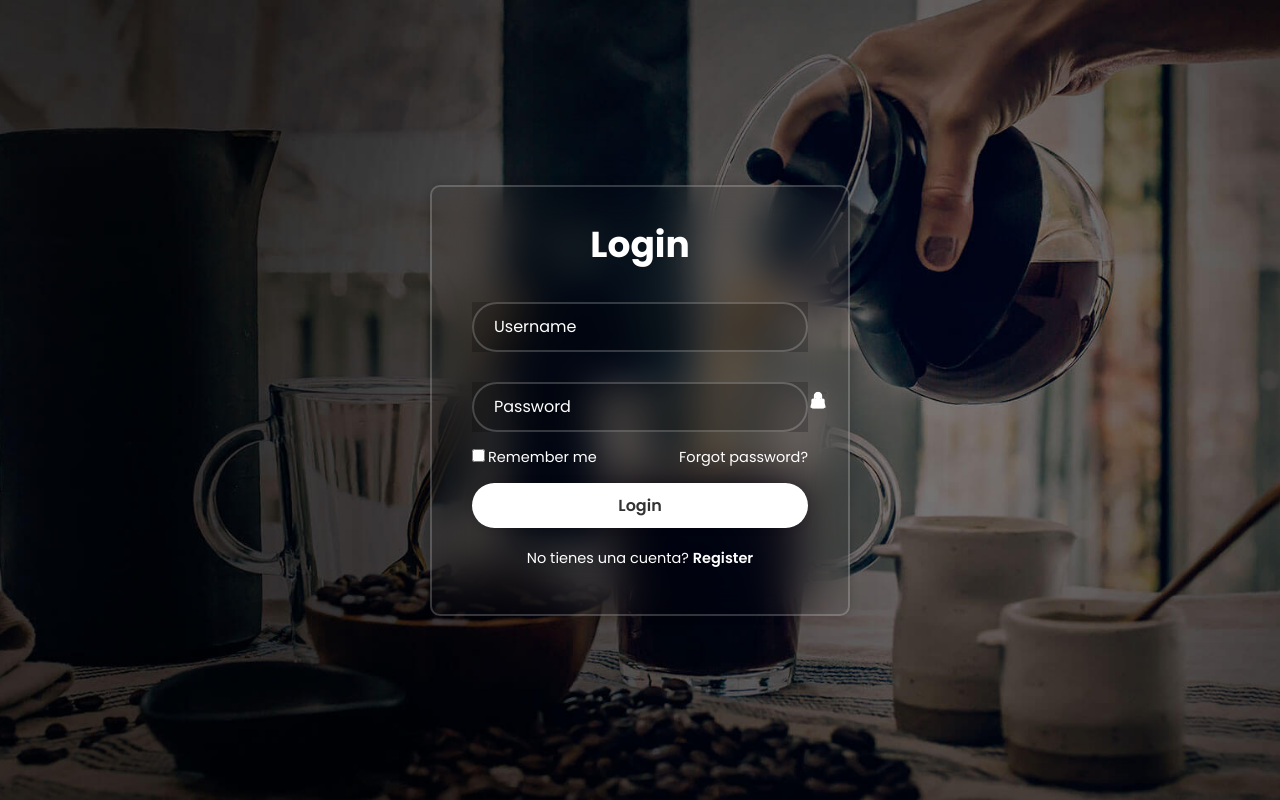
After one commit to Sebastian-p-c/Coffe-Store, a Django app: page /login/ in a window 1280 px wide. The commit adds this page. Run offline with Django 5.2, Linux system fonts and the light colour scheme.

Commit message:
Creación de Login

```diff
--- /dev/null
+++ b/StoreCoffe/static/css/login.css
@@ -0,0 +1,117 @@
+@import url("https://fonts.googleapis.com/css2?family=Poppins:wght@300;400;500;600;700;800;900&display=swap");
+
+*{
+    margin: 0;
+    padding: 0;
+    box-sizing: border-box;
+    font-family: 'Poppins', sans-serif;
+}
+
+body {
+    display: flex;
+    justify-content: center;
+    align-items: center;
+    min-height: 100vh;
+    background: url(../img/banner.jpg) no-repeat;
+    background-size: cover;
+    background-position: center;
+}
+
+.wrapper {
+    width: 420px;
+    background: transparent;
+    border: 2px solid rgba(255, 255, 255, .2);
+    backdrop-filter: blur(20px);
+    box-shadow: 0 0 10px rgba(0, 0, 0, .2);
+    color: #fff;
+    border-radius: 10px;
+    padding: 30px 40px;
+}
+
+.wrapper h1 {
+    font-size: 36px;
+    text-align: center;
+}
+
+.wrapper .input-box {
+    width: 100%;
+    height: 50px;
+    background: rgb(0, 0, 0, .2);
+    margin: 30px 0;
+}
+
+.input-box input {
+    width: 100%;
+    height: 100%;
+    background: transparent;
+    border: none;
+    outline: none;
+    border: 2px solid rgba(255, 255, 255, .2);
+    border-radius: 40px;
+    font-size: 16px;
+    color: #fff;
+    padding: 20px 45px 20px 20px;
+}
+
+.input-box input::placeholder {
+    color: #fff;
+}
+
+.input-box i {
+    position: absolute;
+    right: 20px;
+    top: 50%;
+    transform: translateY(-50%);
+    font-size: 20px;
+}
+
+.wrapper .remember-forgot {
+    display: flex;
+    justify-content: space-between;
+    font-size: 14.5px;
+    margin: -15px 0 15px;
+}
+
+.remember-forgot label input {
+    accent-color: #fff;
+    margin-right: 3px;
+}
+
+.remember-forgot a {
+    color: #fff;
+    text-decoration: none;
+}
+
+.remember-forgot a:hover {
+    text-decoration: underline;
+}
+
+.wrapper .btn {
+    width: 100%;
+    height: 45px;
+    background: #fff;
+    border: none;
+    outline: none;
+    border-radius: 40px;
+    box-shadow: 0 0 10px rgba(0, 0, 0, .1);
+    cursor: pointer;
+    font-size: 16px;
+    color: #333;
+    font-weight: 600;
+}
+
+.wrapper .register-link {
+    font-size: 14.5px;
+    text-align: center;
+    margin: 20px 0 15px;
+}
+
+.register-link p a {
+    color: #fff;
+    text-decoration: none;
+    font-weight: 600;
+}
+
+.register-link p a:hover {
+    text-decoration: underline;
+}
--- a/StoreCoffe/templates/menu/index.html
+++ b/StoreCoffe/templates/menu/index.html
@@ -23,6 +23,7 @@
                     <a href="#" class="navegacion_enlace">Nosotros</a>
                     <a href="#" class="navegacion_enlace">Productos</a>
                     <a href="#" class="navegacion_enlace">Contacto</a>
+                    <a href="{% url 'login'%}" class="navegacion_enlace">Iniciar Sesión</a>
                 </nav>
             </div>
         </div>
--- /dev/null
+++ b/StoreCoffe/templates/menu/login.html
@@ -0,0 +1,38 @@
+{% load static %}
+<!DOCTYPE html>
+<html lang="en">
+<head>
+    <meta charset="UTF-8">
+    <meta name="viewport" content="width=device-width, initial-scale=1.0">
+    <title>Login Form </title>
+    <link rel="stylesheet" href="{% static 'css/login.css' %}">
+    <link href='https://unpkg.com/boxicons@2.1.4/css/boxicons.min.css' rel='stylesheet'>
+</head>
+<body>
+    <div class="wrapper">
+        <form action="">
+            <h1>Login</h1>
+            <div class="input-box">
+                <input type="text" placeholder="Username" required>
+                <i class='bx bxs-user'></i>
+            </div>
+            <div class="input-box">
+                <input type="password" placeholder="Password" required>
+                <i class='bx bxs-lock'></i>
+            </div>
+
+            <div class="remember-forgot">
+                <label><input type="checkbox">Remember me</label>
+                <a href="#">Forgot password?</a>
+            </div>
+
+            <button type="submit" class="btn">Login</button>
+
+            <div class="register-link">
+                <p>No tienes una cuenta? <a href="#">Register</a></p>
+            </div>
+        </form>
+    </div>
+
+</body>
+</html>
--- a/StoreCoffe/urls.py
+++ b/StoreCoffe/urls.py
@@ -3,4 +3,5 @@ from . import views
 
 urlpatterns = [
     path('', views.index, name='index'),
+    path('login/', views.login, name='login'),
 ]
--- a/StoreCoffe/views.py
+++ b/StoreCoffe/views.py
@@ -7,3 +7,7 @@ def index(request):
 def nosotros(request):
     context={}
     return render(request, 'menu/nosotros.html', context)
+
+def login(request):
+    context={}
+    return render(request, 'menu/login.html', context)
```
